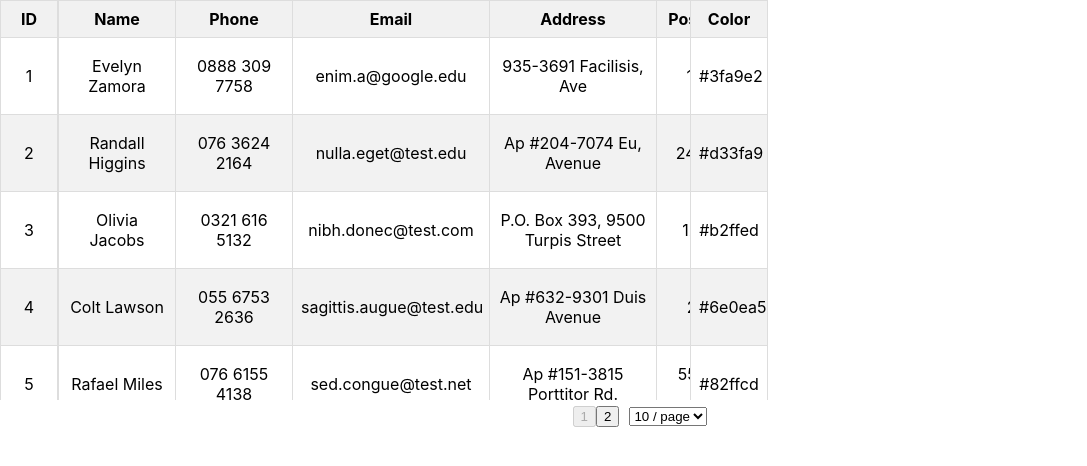
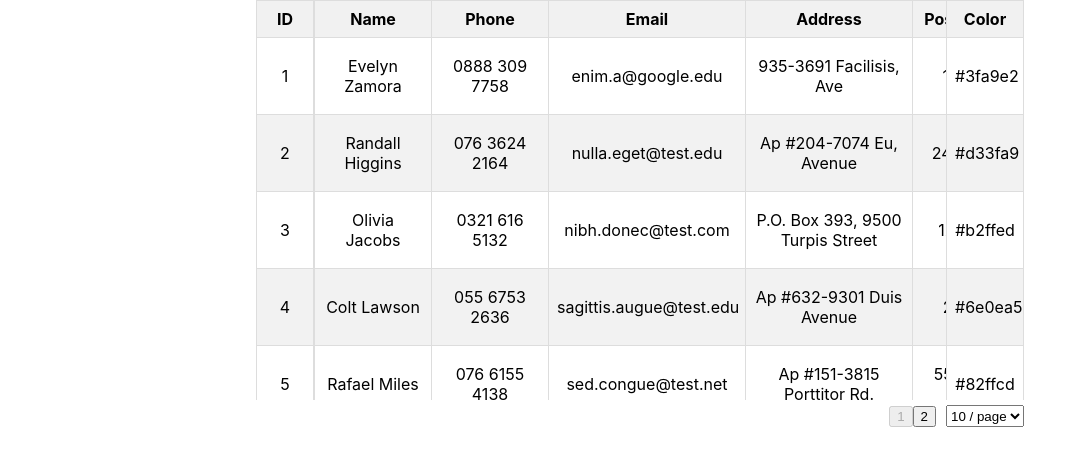
Before and after one commit to JohnnyMa/react-table-sample, a React (Create React App) app: page / in a window 1280 px wide. Shown: the top 466 px of the page, without its empty margins (0-1087 px from the left). Built offline with nearby package versions, Linux system fonts and the light colour scheme.

Commit message:
refine overall layout

```diff
--- a/public/index.html
+++ b/public/index.html
@@ -24,7 +24,7 @@
       work correctly both with client-side routing and a non-root public URL.
       Learn how to configure a non-root public URL by running `npm run build`.
     -->
-    <title>React App</title>
+    <title>React Table Sample</title>
   </head>
   <body>
     <noscript>You need to enable JavaScript to run this app.</noscript>
--- a/src/App.css
+++ b/src/App.css
@@ -2,37 +2,7 @@
   text-align: center;
 }
 
-.App-logo {
-  height: 40vmin;
-  pointer-events: none;
+.sample-wrapper {
+  max-width: 60vw;
+  margin: 0 auto;
 }
-
-@media (prefers-reduced-motion: no-preference) {
-  .App-logo {
-    animation: App-logo-spin infinite 20s linear;
-  }
-}
-
-.App-header {
-  background-color: #282c34;
-  min-height: 100vh;
-  display: flex;
-  flex-direction: column;
-  align-items: center;
-  justify-content: center;
-  font-size: calc(10px + 2vmin);
-  color: white;
-}
-
-.App-link {
-  color: #61dafb;
-}
-
-@keyframes App-logo-spin {
-  from {
-    transform: rotate(0deg);
-  }
-  to {
-    transform: rotate(360deg);
-  }
-}
--- a/src/components/table/Table.css
+++ b/src/components/table/Table.css
@@ -1,6 +1,5 @@
 .table-wrapper {
   overflow-x: scroll;
-  max-width: 60vw;
   position: relative;
   height: 400px;
   display: flex;
@@ -56,8 +55,17 @@
   background-color: #fff;
 }
 
+.pagination-wrapper {
+  display: flex;
+  justify-content: flex-end;
+}
+
 .pagination-wrapper .pagination,
 .pagination-wrapper .paginator {
   display: inline-block;
   margin: 5px;
 }
+
+.pagination-wrapper .paginator {
+  margin-right: 0;
+}
```
